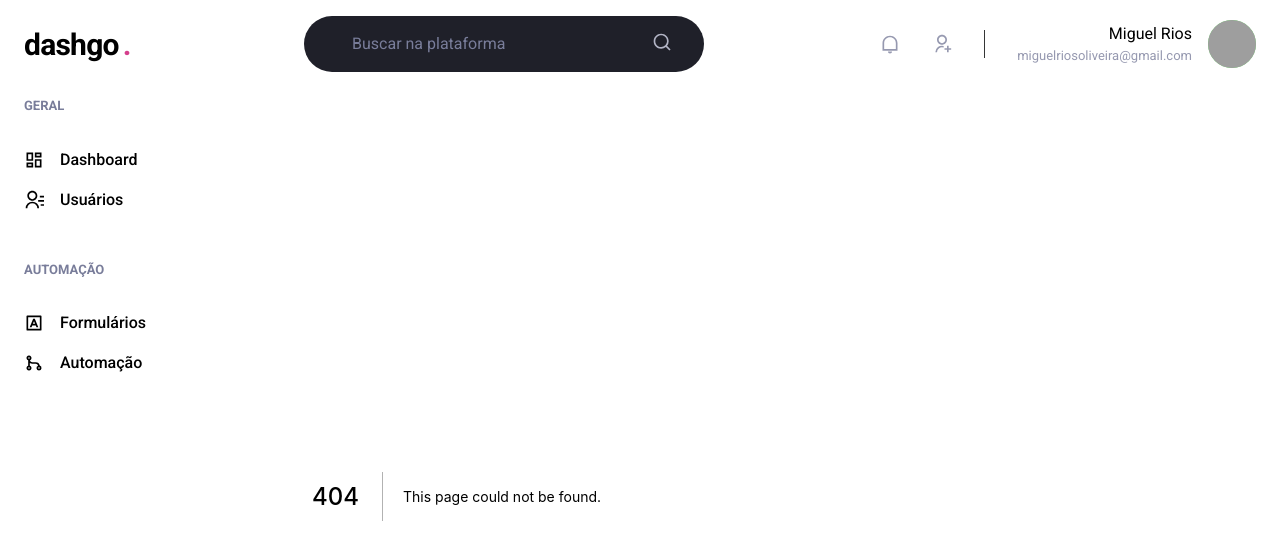
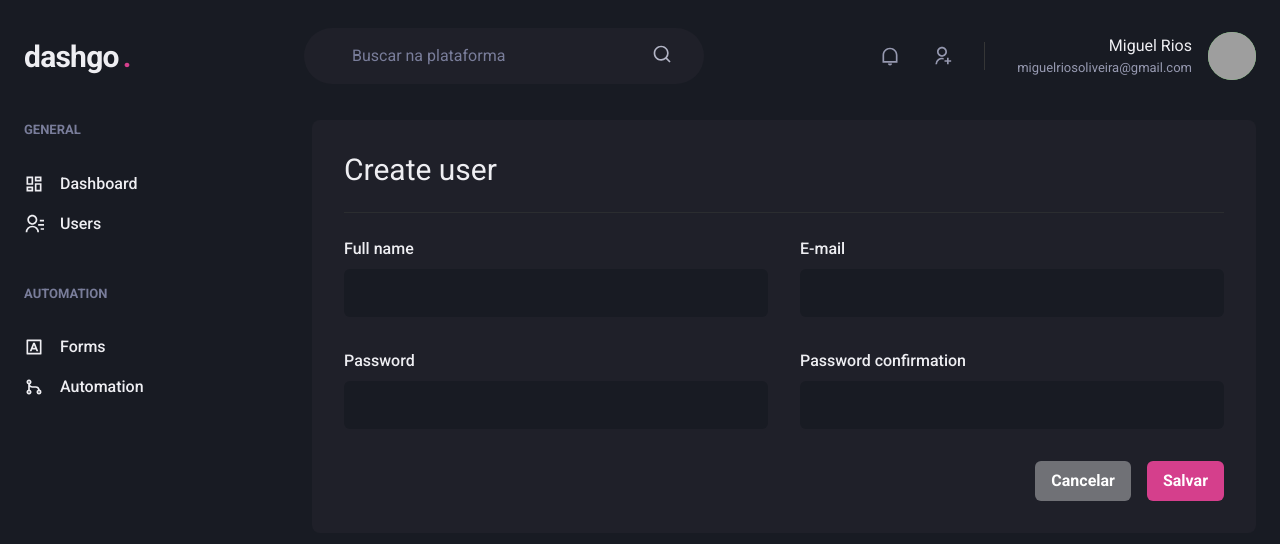
Before and after one commit to miguelriosoliveira/dashgo, a Next.js app: page /users/create in a window 1280 px wide. Before the commit this address had no page. Shown: the top 544 px of the page. Built offline with nearby package versions, Linux system fonts and the light colour scheme; grey boxes are pictures that could not be loaded.

Commit message:
Page: "Create User" form

```diff
--- a/src/components/Pagination.tsx
+++ b/src/components/Pagination.tsx
@@ -4,7 +4,7 @@
 	return (
 		<HStack mt="8" align="center" justify="space-between" spacing="6">
 			<Box>
-				<strong>1</strong> - <strong>10</strong> de <strong>100</strong>
+				<strong>1</strong> - <strong>10</strong> of <strong>100</strong>
 			</Box>
 
 			<HStack spacing="2">
--- a/src/components/Sidebar.tsx
+++ b/src/components/Sidebar.tsx
@@ -7,7 +7,7 @@
 			<Stack spacing="12" align="flex-start">
 				<Box>
 					<Text fontWeight="bold" color="gray.400" fontSize="small">
-						GERAL
+						GENERAL
 					</Text>
 
 					<Stack spacing="4" mt="8" align="stretch">
@@ -21,7 +21,7 @@
 						<Link display="flex" alignItems="center">
 							<Icon as={RiContactsLine} fontSize="20" />
 							<Text ml="4" fontWeight="medium">
-								Usuários
+								Users
 							</Text>
 						</Link>
 					</Stack>
@@ -29,21 +29,21 @@
 
 				<Box>
 					<Text fontWeight="bold" color="gray.400" fontSize="small">
-						AUTOMAÇÃO
+						AUTOMATION
 					</Text>
 
 					<Stack spacing="4" mt="8" align="stretch">
 						<Link display="flex" alignItems="center">
 							<Icon as={RiInputMethodLine} fontSize="20" />
 							<Text ml="4" fontWeight="medium">
-								Formulários
+								Forms
 							</Text>
 						</Link>
 
 						<Link display="flex" alignItems="center">
 							<Icon as={RiGitMergeLine} fontSize="20" />
 							<Text ml="4" fontWeight="medium">
-								Automação
+								Automation
 							</Text>
 						</Link>
 					</Stack>
--- a/src/pages/index.tsx
+++ b/src/pages/index.tsx
@@ -1,6 +1,6 @@
 import { Button, Flex, Stack } from '@chakra-ui/react';
 
-import { Input } from '../components/Form';
+import { Input } from '../components';
 
 export default function SignIn() {
 	return (
@@ -12,7 +12,7 @@
 				</Stack>
 
 				<Button type="submit" mt="6" colorScheme="pink" size="lg">
-					Entrar
+					Login
 				</Button>
 			</Flex>
 		</Flex>
--- /dev/null
+++ b/src/pages/users/create.tsx
@@ -0,0 +1,34 @@
+import { Box, Button, Divider, Flex, Heading, HStack, SimpleGrid, Stack } from '@chakra-ui/react';
+
+import { Input } from '../../components';
+
+export default function UserList() {
+	return (
+		<Box flex="1" borderRadius={8} bg="gray.800" p="8">
+			<Heading size="lg" fontWeight="normal">
+				Create user
+			</Heading>
+
+			<Divider my="6" borderColor="gray.700" />
+
+			<Stack spacing="8">
+				<SimpleGrid minChildWidth="240px" spacing="8" w="100%">
+					<Input name="name" label="Full name" />
+					<Input name="email" type="email" label="E-mail" />
+				</SimpleGrid>
+
+				<SimpleGrid minChildWidth="240px" spacing="8" w="100%">
+					<Input name="password" type="password" label="Password" />
+					<Input name="passwordConfirmation" type="password" label="Password confirmation" />
+				</SimpleGrid>
+			</Stack>
+
+			<Flex mt="8" justify="flex-end">
+				<HStack spacing="4">
+					<Button colorScheme="whiteAlpha">Cancelar</Button>
+					<Button colorScheme="pink">Salvar</Button>
+				</HStack>
+			</Flex>
+		</Box>
+	);
+}
```
Also changed, not shown: src/pages/users/index.tsx (+6 -6 lines).
